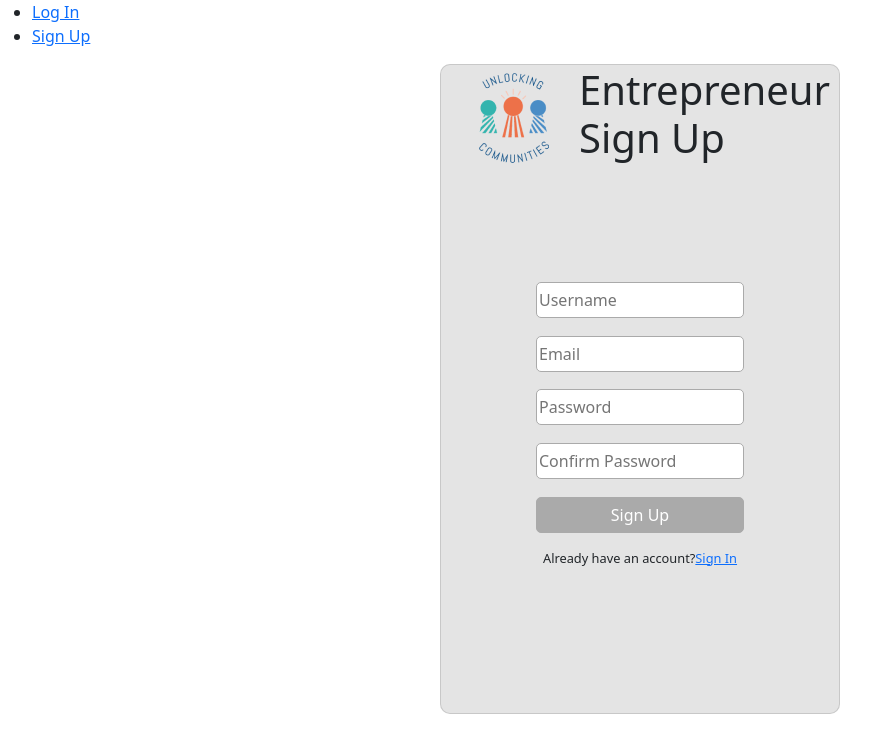
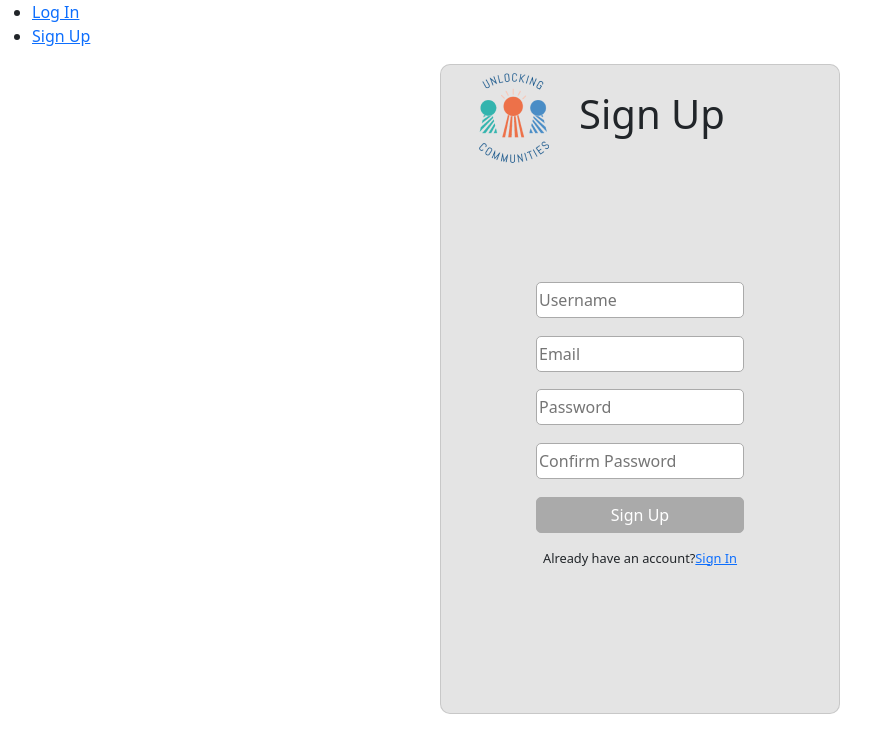
Before and after one commit to UC-Education-Team/ga-uc-education-front-end, a React (Create React App) app: page /signup in a window 1280 px wide. Shown: the top 752 px of the page, without its empty margins (0-889 px from the left). Built offline with nearby package versions, Linux system fonts and the light colour scheme; no server answers.

Commit message:
Changing text

```diff
--- a/src/pages/Login/Login.jsx
+++ b/src/pages/Login/Login.jsx
@@ -12,7 +12,7 @@ const LoginPage = props => {
   return (
     <main className={styles.container}>
       <div id={styles.header}>
-        <h1 id={styles.headerText}>Entrepreneur Sign In</h1>
+        <h1 id={styles.headerText}>Sign In</h1>
         <div id={styles.logo}></div>
       </div>
       <p id={styles.error}>{message}</p>
--- a/src/pages/Signup/Signup.jsx
+++ b/src/pages/Signup/Signup.jsx
@@ -17,7 +17,7 @@ const Signup = (props) => {
       <Card className="signUpCard">
         <div className="header">
           <div className="logo"></div>
-          <h1>Entrepreneur Sign Up</h1>
+          <h1>Sign Up</h1>
         </div>
         <p>{message}</p>
         <SignupForm {...props} updateMessage={updateMessage} />
```
Also changed, not shown: 1 other file (tests, documents, lock files or other folders).
